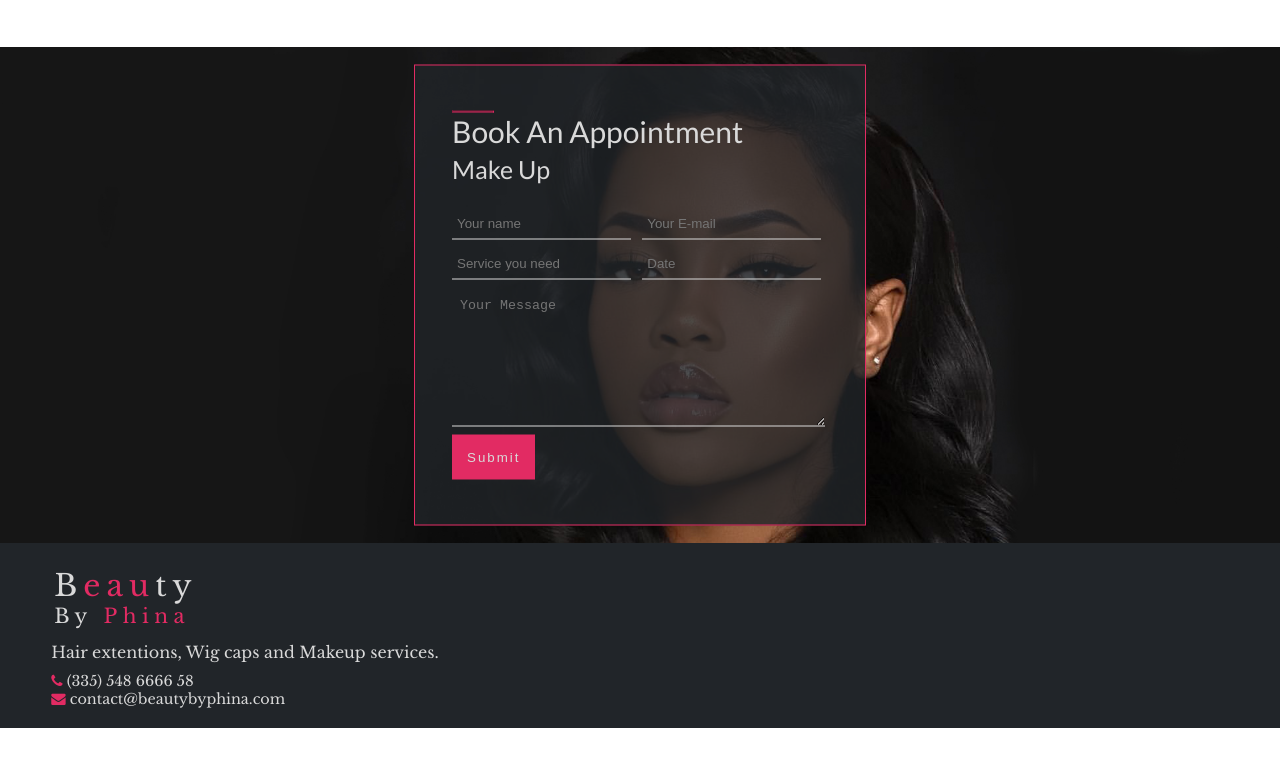
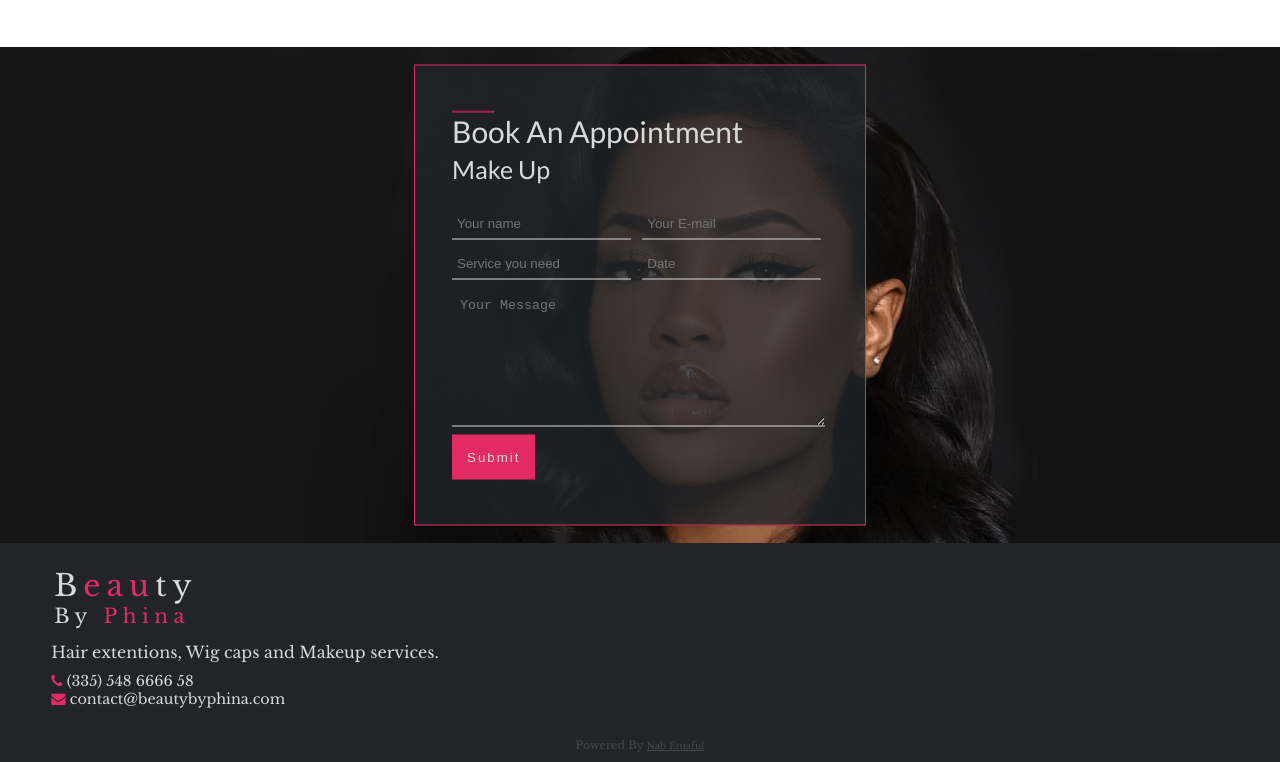
Before and after one commit to raypetventures/phina, a plain HTML site: page index.html in a window 1280 px wide. Shown: the part 1107-1869 px from the top of the page. Before the commit the page ends 1835 px from the top, so only its background shows below. Drawn offline with nearby package versions, Linux system fonts and the light colour scheme.

Commit message:
Update index.html

```diff
--- a/index.html
+++ b/index.html
@@ -244,6 +244,10 @@
           <li> <i class="fa fa-envelope"></i>  contact@beautybyphina.com</li>
         </ul>
       </div>
+
+      <div class="me" style="color: #474747; font-size: 70%; text-align: center; padding: 10px;">
+        <p>Powered By <a href="nabetuaful.com" style="font-size: 85%; color: #474747;">Nab Etuaful</a> </p>
+      </div>
     </footer>
 
     <script type="text/javascript" src="js/master.js">
```
